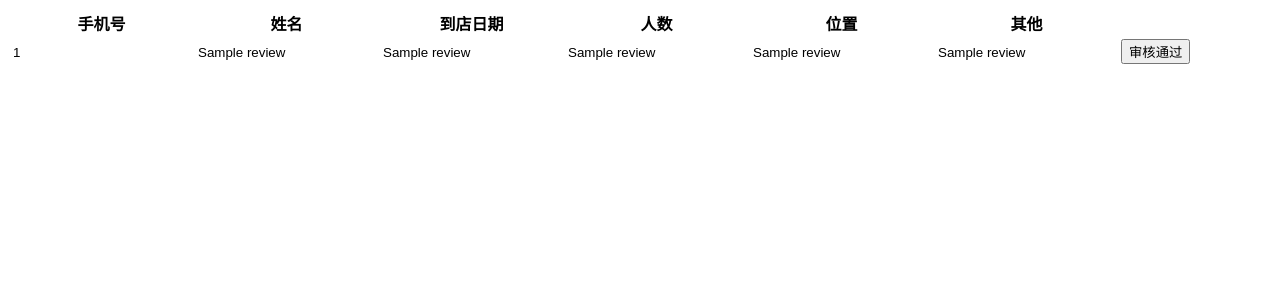
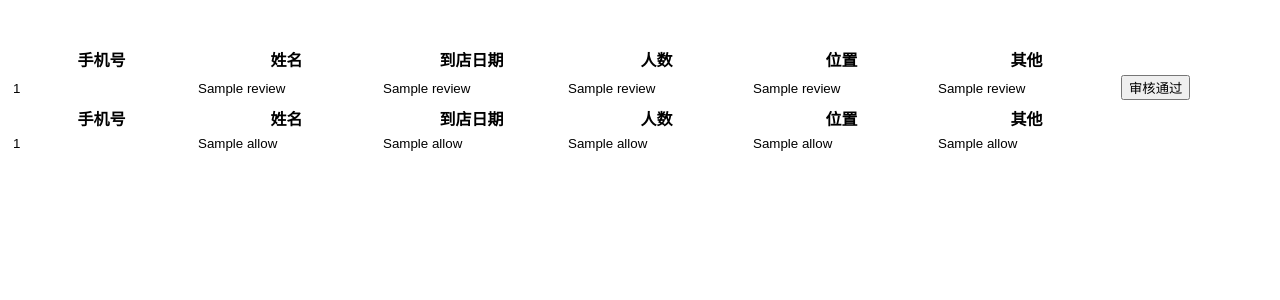
Before and after one commit to wickydong/order_food, a Flask app: template templates/review_seat.html in a window 1280 px wide. Shown: the top 300 px of the page. Run offline with Flask 2, Linux system fonts and the light colour scheme; the template is opened without the code that fills it: most values are stand-ins (such as "Sample title", 1, 10 or a date in 2020); some libraries are stand-ins or nearby versions.

Commit message:
改改改

```diff
--- a/app.py
+++ b/app.py
@@ -12,7 +12,7 @@ sys.setdefaultencoding("utf-8")
 app = Flask(__name__)
 
 # ---------------------------------------- #
-                #后台管理#
+#               #用戶管理#                 #
 # ---------------------------------------- #
 
 @app.route("/")   #首页
@@ -35,12 +35,13 @@ def reservation():
     if request.method == "POST":
         phone = request.form.get("phone_number",default="")
         user_name = request.form.get("user_name",default="")
-        come_datetime = request.form.get("come_datetime",default="")
+        come_date = request.form.get("come_date",default="")
+        come_time = request.form.get("come_time",default="")
         come_people = request.form.get("come_people",default="")
         other = request.form.get("other")
         return render_template("choice_seat.html",\
-               phone=phone,user_name=user_name,come_datetime=come_datetime,\
-               come_people=come_people,other=other)
+               phone=phone,user_name=user_name,come_date=come_date,\
+               come_time=come_time,come_people=come_people,other=other)
     return render_template("reservation.html")
 
 @app.route("/reservation_sure",methods=["POST","GET"]) #确认订座
@@ -48,18 +49,19 @@ def reservation_sure():
     if request.method == "POST":
         phone = request.form.get("phone")
         user_name = request.form.get("user_name")
-        come_datetime = request.form.get("come_datetime")
+        come_date = request.form.get("come_date")
+        come_time = request.form.get("come_time")
         come_people = request.form.get("come_people")
         other = request.form.get("other")
         position = request.form.get("position")
         vip = "NO"
-        seat_message = [phone,user_name,come_datetime,int(come_people),position,\
+        seat_message = [phone,user_name,come_date,come_time,int(come_people),position,\
                 other]
         user_message = [phone,user_name,vip]
+        print come_time
         seat_insert = makesql.insert_seat(seat_message)
         user_insert =makesql.insert_user(user_message)
         if seat_insert == "OK" and user_insert == "OK":
-            #return render_template("position.html")
             return "ok"
         print seat_insert,user_insert
         return "wrong"
@@ -74,7 +76,7 @@ def about():
     pass
 
 # ---------------------------------------- #
-                #后台管理#
+#                #后台管理#                #
 # ---------------------------------------- #
 
 @app.route("/admin")
@@ -84,24 +86,34 @@ def admin():
 @app.route("/review_seat")   #后台显示订座信息
 def review_seat():
     review_seat = makesql.select_seat()
+    review_allowseat = makesql.select_allowseat()
+    review_list = []
+    allow_list = []
+    print review_seat
     if len(review_seat) != 0:
-        review_list = []
         for i in review_seat:
             phone = str(i[0])
-            times = i[2].strftime("%Y-%m-%d %H:%M:%S")
-            print times
-            review_list.append((phone,i[1],times,i[3],i[4],i[5]))
-        return render_template("review_seat.html",review_list=review_list)
-    return "none"
+            times = i[2].strftime("%Y-%m-%d")
+            review_list.append((phone,i[1],times,i[3],i[4],i[5],i[6]))
+    if len(review_allowseat) != 0:
+        for i in review_allowseat:
+            phone = str(i[0])
+            times = i[2].strftime("%Y-%m-%d")
+            allow_list.append((phone,i[1],times,i[3],i[4],i[5],i[6]))
+    return render_template("review_seat.html",review_list=review_list,\
+                allow_list=allow_list)
 
 @app.route("/review_over")   #审核通过座位
 def review_over():
     phone = request.args.get("phone")
-    review_back = makesql.seat_allow(phone)
+    date = request.args.get("date")
+    review_back = makesql.seat_allow(phone,date)
     print review_back
     return redirect(url_for("review_seat"))
 
-
+@app.route("/review_change")  #审核修改座位
+def review_change():
+    pass
 
 if __name__ == "__main__":
     app.run(host="0.0.0.0",debug=True)
--- a/templates/choice_seat.html
+++ b/templates/choice_seat.html
@@ -7,7 +7,8 @@
         <form action="/reservation_sure" method="post">
           <input style="display:none" type="text" name="user_name" value="{{user_name}}"/>
           <input style="display:none" type="text" name="phone" value="{{phone}}"/>
-          <input style="display:none" type="text" name="come_datetime" value="{{come_datetime}}"/>
+          <input style="display:none" type="text" name="come_date" value="{{come_date}}"/>
+          <input style="display:none" type="text" name="come_time" value="{{come_time}}"/>
           <input style="display:none" type="text" name="come_people" value="{{come_people}}"/>
           <input style="display:none" type="text" name="other" value="{{other}}"/>
           <p>选座<input type="text" name="position" /></p>
--- a/templates/reservation.html
+++ b/templates/reservation.html
@@ -16,7 +16,11 @@
             </div>
             <div class="form-div">
                 <label>到店日期</label>
-                <input type="text" name="come_datetime"/>
+                <input type="text" name="come_date"/>
+            </div>
+            <div class="form-div">
+                <label>到店时间</label>
+                <input type="text" name="come_time"/>
             </div>
             <div class="form-div">
                 <label>到店人数</label>
--- a/templates/review_seat.html
+++ b/templates/review_seat.html
@@ -16,12 +16,13 @@
       <th>位置</th>
       <th>其他</th>
     </tr>
+{% if  review_list %}
 {% for a in review_list %}
     <form action="/review_over" method="get">
     <tr>
       <td><input value="{{a[0]}}"  name="phone" readonly="readonly" style="border:0px;" /></td>
       <td><input value="{{a[1]}}" readonly="readonly" style="border:0px;" /></td>
-      <td><input value="{{a[2]}}" readonly="readonly" style="border:0px;" /></td>
+      <td><input value="{{a[2]}}" name="date" readonly="readonly" style="border:0px;" /></td>
       <td><input value="{{a[3]}}" readonly="readonly" style="border:0px;" /></td>
       <td><input value="{{a[4]}}" readonly="readonly" style="border:0px;" /></td>
       {% if a[5] == "" %}
@@ -34,6 +35,42 @@
     </tr>
   </form>
 {% endfor %}
+{% else %}
+<p>目前无客户订座</p>
+{% endif %}
+    </br>
+    </br>
+
+  <table>
+    <tr>
+      <th>手机号</th>
+      <th>姓名</th>
+      <th>到店日期</th>
+      <th>人数</th>
+      <th>位置</th>
+      <th>其他</th>
+    </tr>
+{% if allow_list %}
+{% for i in allow_list %}
+    <form>
+    <tr>
+      <td><input value="{{i[0]}}"  name="phone" readonly="readonly" style="border:0px;" /></td>
+      <td><input value="{{i[1]}}" readonly="readonly" style="border:0px;" /></td>
+      <td><input value="{{i[2]}}" readonly="readonly" style="border:0px;" /></td>
+      <td><input value="{{i[3]}}" readonly="readonly" style="border:0px;" /></td>
+      <td><input value="{{i[4]}}" readonly="readonly" style="border:0px;" /></td>
+      {% if i[5] == "" %}
+      <td><input value="None" style="border:0px;" readonly="readonly" /></td>
+      {% else %}
+      <td><input value="{{i[5]}}" style="border:0px;" readonly="readonly" /></td>
+      {% endif %}
+
+    </tr>
+  </form>
+{% endfor %}
+{% else %}
+<p>今天还未审核过订座信息</p>
+{% endif %}
   </table>
 </body>
 
```
Also changed, not shown: makesql.py (+23 -5 lines).
